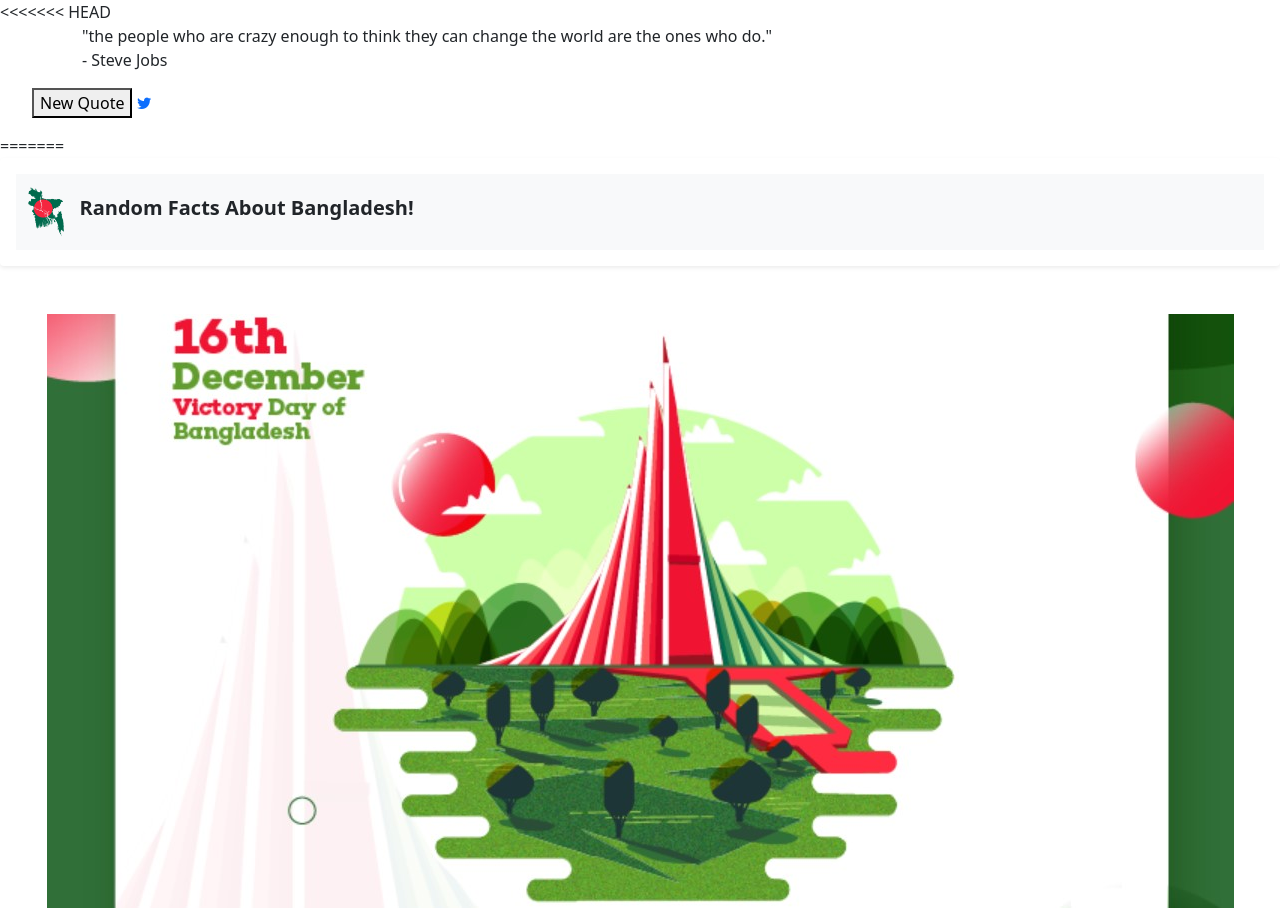
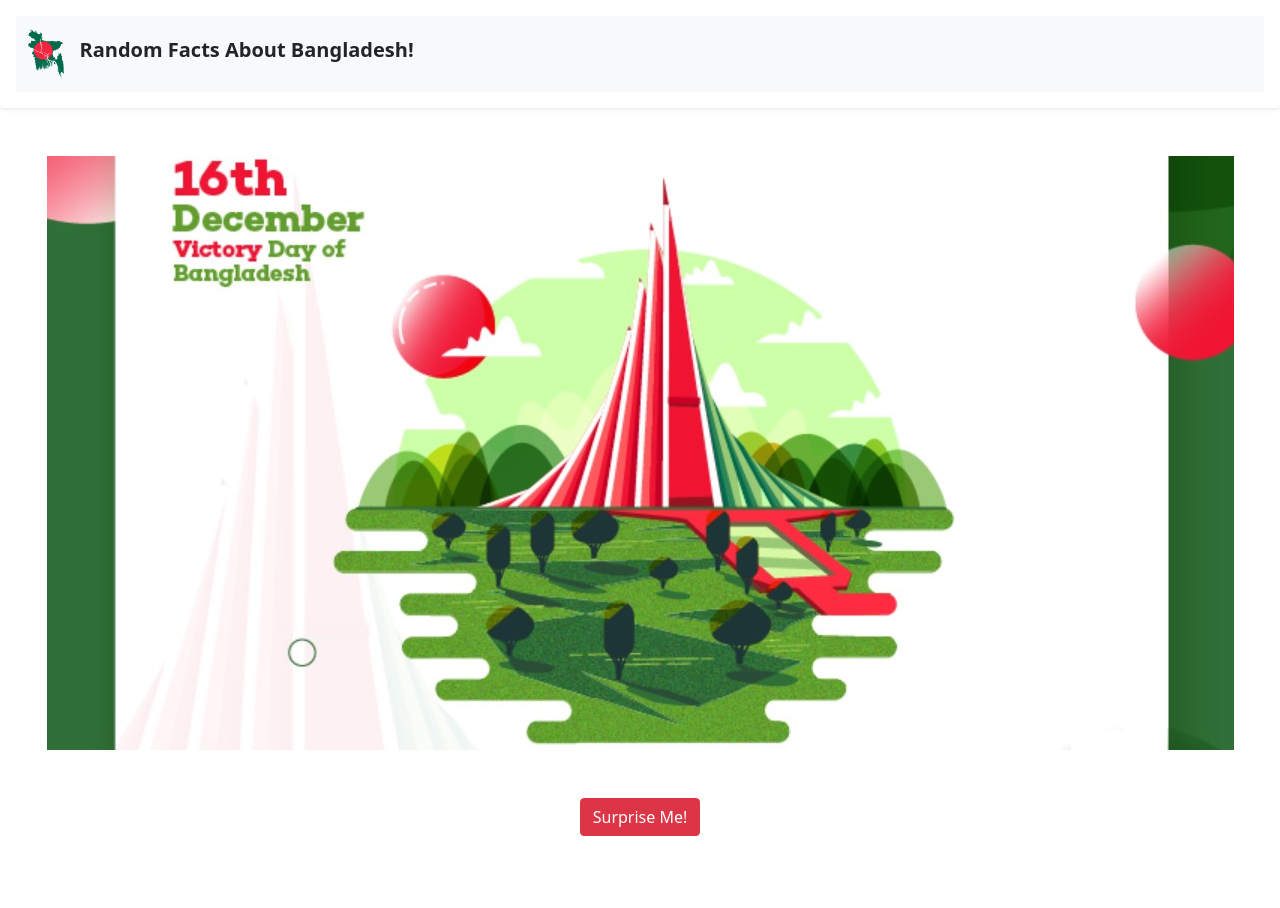
Before and after one commit to shadmantaqi/VictoryDayChallenge, a plain HTML site: page index.html in a window 1280 px wide. Shown: the top 908 px of the page. After the commit the page ends 836 px from the top, so only its background shows below. Drawn offline with nearby package versions, Linux system fonts and the light colour scheme.

Commit message:
Update index.html

```diff
--- a/index.html
+++ b/index.html
@@ -1,21 +1,3 @@
-<<<<<<< HEAD
-<link rel="stylesheet" type="text/css" href="https://cdnjs.cloudflare.com/ajax/libs/font-awesome/4.7.0/css/font-awesome.min.css">
-  <body onload="startTime(); startDate()">
-    <div class="container">
-      <div id="date"></div>
-      <div id="display"></div>
-      <div id="content">
-        <p id="quote">"the people who are crazy enough to think they can change the world are the ones who do." <br/>- Steve Jobs</p>
-      </div>
-    </div>
-    <script type="javascript.js"></script>
-    <div id="b-nav">
-      <ul>
-        <button id="gen" onclick="genQuote()">New Quote</button>
-        <a class="twitter-share-button" target="_blank" href=""><i class="fa fa-twitter" aria-hidden="true"></i></a>
-      </ul>
-    </div>
-=======
 <!doctype html>
 <html lang="en">
   <head>
@@ -50,11 +32,7 @@
 
 
 
-
-
-
     <script src="https://cdn.jsdelivr.net/npm/bootstrap@5.0.0-beta1/dist/js/bootstrap.bundle.min.js" </script>
 
   </body>
 </html>
->>>>>>> parent of 9f643d5... Update index.html
```
